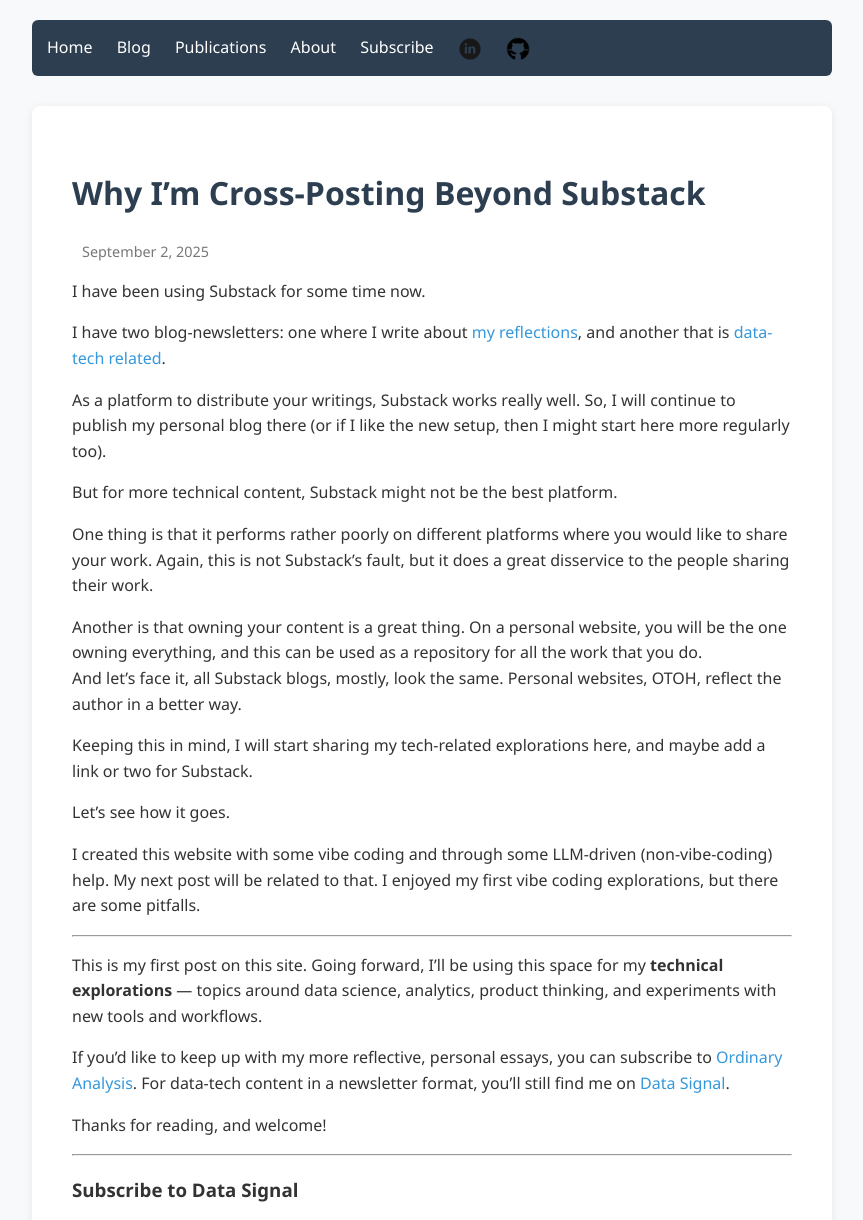
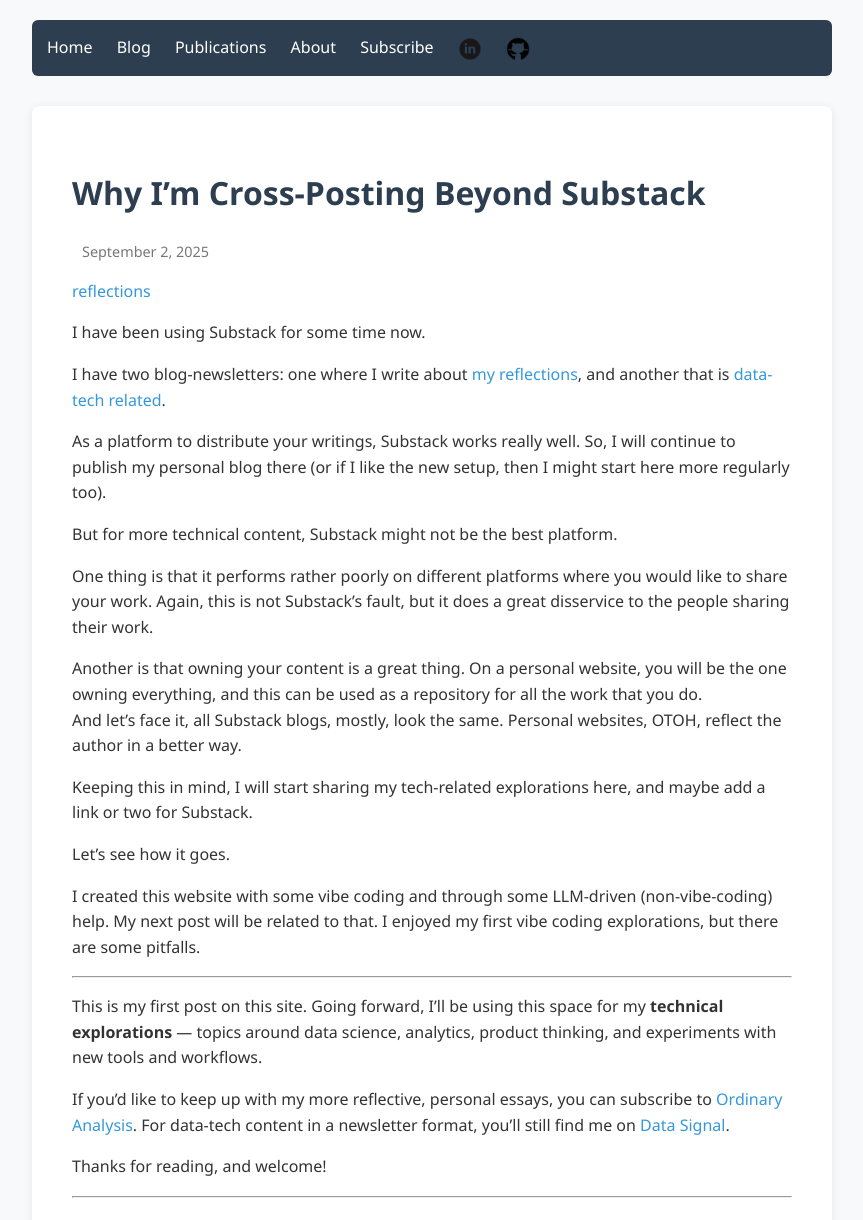
Before and after one commit to shibaprasadb/shibaprasadb.github.io, a Jekyll site: the page built from _posts/2025-09-02-BeyondSubstack.md, in a window 1280 px wide, cut to the strip 0-1220 px from the top of the page. Shown: the whole strip, without its empty margins (208-1071 px from the left). Built offline with Jekyll 4.4.1, drawn with Linux system fonts in a browser that asks for light colours; comment, search, counter and statistics services are not loaded.

Commit message:
Add tags loop to post layout

```diff
--- a/_layouts/post.html
+++ b/_layouts/post.html
@@ -4,6 +4,13 @@ layout: default
 <div class="container">
   <h1>{{ page.title }}</h1>
   <p class="post-date">{{ page.date | date: "%B %-d, %Y" }}</p>
+  {% if page.tags %}
+  <p class="post-tags">
+    {% for tag in page.tags %}
+      <a class="tag" href="/tags/{{ tag | slugify }}/">{{ tag }}</a>
+    {% endfor %}
+  </p>
+  {% endif %}
   {{ content }}
   <hr />
   <h3>Subscribe to Data Signal</h3>
```
